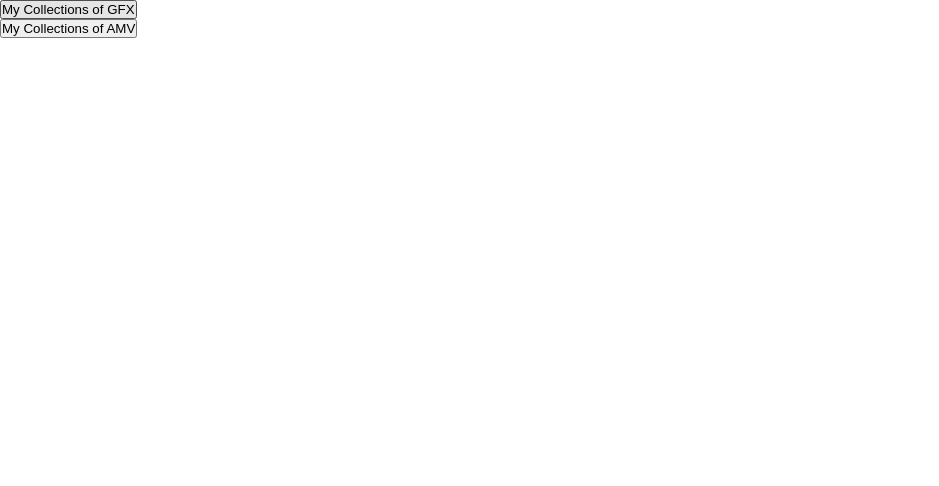
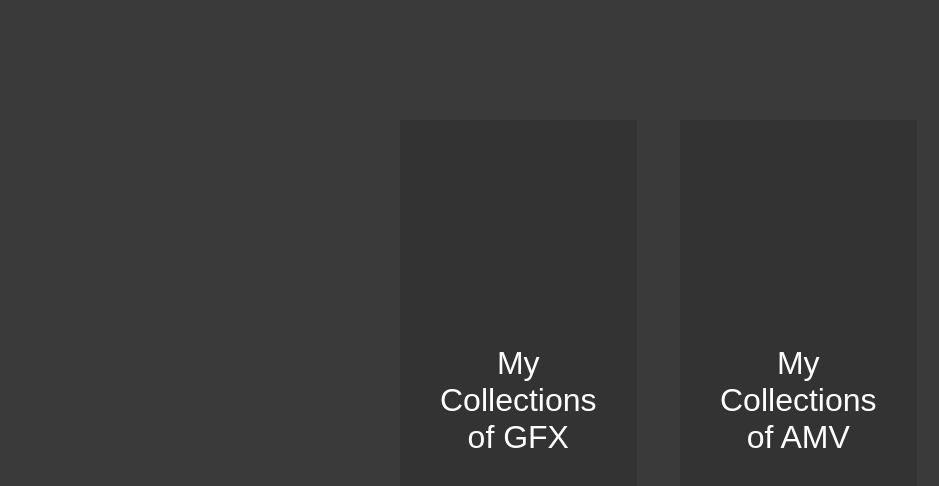
Before and after one commit to devdxd/profile-web, a plain HTML site: page blog.html in a window 1280 px wide. Shown: the whole page, without its empty margins (0-939 px from the left). Drawn offline with Linux system fonts and the light colour scheme; a web font is replaced by a local one.

Commit message:
update css for blog.html

```diff
--- a/css/style.css
+++ b/css/style.css
@@ -454,3 +454,54 @@
   .about .content {
   }
 } */
+
+
+/* ------------ BLOG CSS ------------ */
+
+.blog {
+  margin: 0;
+  padding: 0;
+  font-family: sans-serif;
+  background-color: #3a3a3a;
+}
+
+.blog .content {
+  display: flex;
+  justify-content: center;
+  align-items: center;
+  gap: 80px;
+  height: 100vh;
+  color: white;
+}
+
+.blog .content .left-flex {
+  width: 200px;
+}
+
+.blog .content .left-flex button {
+  display: flex;
+  align-items: center;
+  height: 70vh;
+  background-color: #0000001f;
+  padding: 40px;
+  font-size: 2rem;
+  color: white;
+  border: none;
+  cursor: pointer;
+}
+
+.blog .content .right-flex {
+  width: 200px;
+}
+
+.blog .content .right-flex  button{
+  display: flex;
+  align-items: center;
+  height: 70vh;
+  background-color: #0000001f;
+  padding: 40px;
+  font-size: 2rem;
+  color: white;
+  border: none;
+  cursor: pointer;
+}
```
